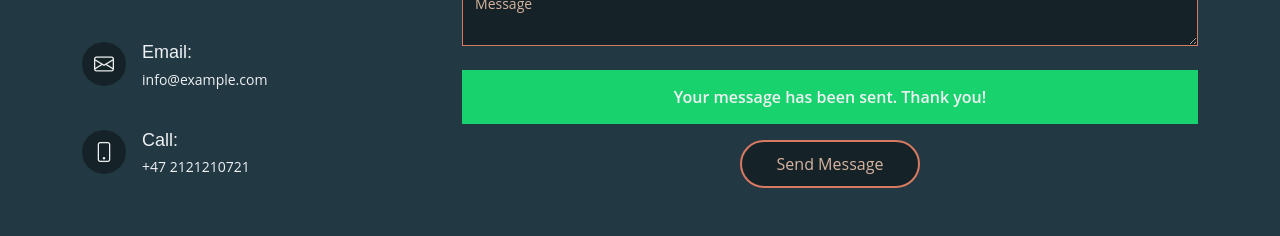
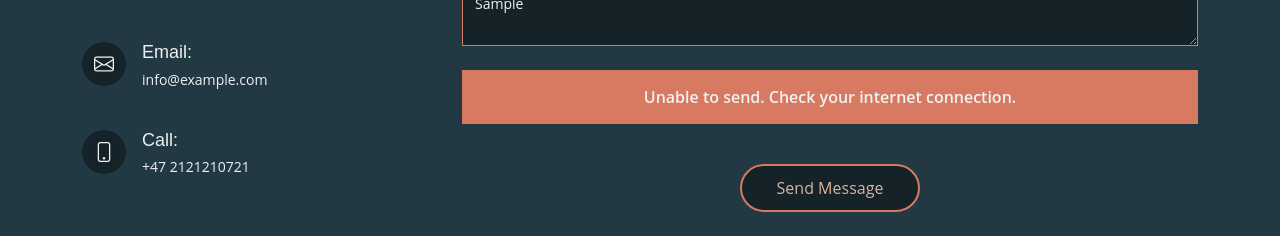
Before and after one commit to 21Kl3v1s21/Thief-Restaurant, a Next.js app: page / in a window 1280 px wide. Both pictures are taken after typing "Sample", "name@example.com", "Sample", "Sample" into the empty fields and a click on the button "Send Message". Shown: the part 4715-4951 px from the top of the page. Built offline with nearby package versions, Linux system fonts and the light colour scheme.

Commit message:
contact your local superhero whenever in danger

```diff
--- a/package.json
+++ b/package.json
@@ -18,6 +18,7 @@
     "bootstrap": "^5.3.6",
     "bootstrap-icons": "^1.13.1",
     "date-fns": "^4.1.0",
+    "emailjs-com": "^3.2.0",
     "glightbox": "^3.3.1",
     "next": "15.3.2",
     "react": "^19.0.0",
--- a/src/app/sections/Contact.tsx
+++ b/src/app/sections/Contact.tsx
@@ -1,52 +1,58 @@
-"use client";
-import React, {useState} from 'react';
+'use client';
+import React, { useState } from 'react';
 import './contact.css';
 import SectionTitle from '../components/SectionTitle';
 
 export default function Contact() {
   const [form, setForm] = useState({
-    name: "",
-    email: "",
-    subject: "",
-    message: "",
+    name: '',
+    email: '',
+    subject: '',
+    message: '',
   });
 
-  const [loading, setLoading] = useState(false);
-  const [sent, setSent] = useState(false);
-  const [error, setError] = useState("");
+  const [status, setStatus] = useState<'idle' | 'loading' | 'success' | 'error'>('idle');
+  const [errorMsg, setErrorMsg] = useState('');
 
   const handleChange = (e: React.ChangeEvent<HTMLInputElement | HTMLTextAreaElement>) => {
     setForm({ ...form, [e.target.name]: e.target.value });
-    setError("");
+    setStatus('idle');
   };
 
   const handleSubmit = async (e: React.FormEvent) => {
     e.preventDefault();
+    setStatus('loading');
 
-    if (!form.name || !form.email || !form.subject || !form.message) {
-      setError("Please fill in all fields.");
-      return;
+    try {
+      const response = await fetch('https://formspree.io/f/mqaqowny', {
+        method: 'POST',
+        headers: {
+          'Accept': 'application/json',
+        },
+        body: new FormData(e.target as HTMLFormElement),
+      });
+
+      const result = await response.json();
+      if (result.ok) {
+        setStatus('success');
+        setForm({ name: '', email: '', subject: '', message: '' });
+      } else {
+        setStatus('error');
+        setErrorMsg('Something went wrong. Please try again.');
       }
-
-    setLoading(true);
-    setError("");
-
-    // Simulate async email sending
-    setTimeout(() => {
-      setLoading(false);
-      setSent(true);
-      setForm({ name: "", email: "", subject: "", message: "" });
-
-      setTimeout(() => setSent(false), 5000);
-    }, 1500);
+    } catch {
+      setStatus('error');
+      setErrorMsg('Unable to send. Check your internet connection.');
+    }
   };
 
   return (
-    <section id='contact' className='contact'>
-        <div className='container' data-aos='fade-up'>
-            <SectionTitle title='Contact' subtitle='Contact Us'/>
+    <section id="contact" className="contact">
+      <div className="container" data-aos="fade-up">
+        <SectionTitle title="Contact" subtitle="Contact Us" />
       </div>
-        <div data-aos='fade-up'>
+
+      <div data-aos="fade-up">
         <iframe
           style={{ border: 0, width: '100%', height: '350px' }}
           src="https://www.google.com/maps/embed?...your-url..."
@@ -55,35 +61,38 @@ export default function Contact() {
           referrerPolicy="no-referrer-when-downgrade"
         ></iframe>
       </div>
-        <div className='container' data-aos='fade-up'>
-            <div className='row mt-5'>
-                <div className='col-lg-4'>
-                    <div className='info'>
-                        <div className='address'>
-                            <i className='bi bi-geo-alt'></i>
+
+      <div className="container" data-aos="fade-up">
+        <div className="row mt-5">
+          <div className="col-lg-4">
+            <div className="info">
+              <div className="address">
+                <i className="bi bi-geo-alt"></i>
                 <h4>Location:</h4>
                 <p>21 Your Street, Your City, Postal 1234</p>
               </div>
-                        <div className='open-hours'>
-                            <i className='bi bi-clock'></i>
+              <div className="open-hours">
+                <i className="bi bi-clock"></i>
                 <h4>Open Hours</h4>
-                            <p>Monday-Saturday:
+                <p>
+                  Monday-Saturday:
                   <br />
                   10:00 AM - 20:00 PM
                 </p>
               </div>
-                        <div className='email'>
-                            <i className='bi bi-envelope'></i>
+              <div className="email">
+                <i className="bi bi-envelope"></i>
                 <h4>Email:</h4>
                 <p>info@example.com</p>
               </div>
-                        <div className='phone'>
-                            <i className='bi bi-phone'></i>
+              <div className="phone">
+                <i className="bi bi-phone"></i>
                 <h4>Call:</h4>
                 <p>+47 2121210721</p>
               </div>
             </div>
           </div>
+
           <div className="col-lg-8 mt-5 mt-lg-0">
             <form onSubmit={handleSubmit} className="contact-form">
               <div className="row">
@@ -130,23 +139,22 @@ export default function Contact() {
                     required
                   />
                 </div>
+              </div>
 
-                {/* Feedback Messages */}
               <div className="my-3 text-center">
-                  {loading && <div className="loading">Sending...</div>}
-                  {error && (
-                    <div className="error-message animated-message">
-                        {error}
+                {status === 'loading' && <div className="loading">Sending...</div>}
+                {status === 'success' && (
+                  <div className="sent-message animated-message">Your message has been sent. Thank you!</div>
+                )}
+                {status === 'error' && (
+                  <div className="error-message animated-message">{errorMsg}</div>
+                )}
               </div>
-                    )}
 
-                    {sent && (
-                    <div className="sent-message animated-message">
-                        Your message has been sent. Thank you!
-                    </div>
-                    )}
-                  <button type="submit" disabled={loading}>Send Message</button>
-                </div>
+              <div className="text-center mt-4">
+                <button type="submit" disabled={status === 'loading'}>
+                  {status === 'loading' ? 'Sending...' : 'Send Message'}
+                </button>
               </div>
             </form>
           </div>
```
Also changed, not shown: 1 other file (tests, documents, lock files or other folders). Lines whose indentation alone changed are shown as unchanged.
